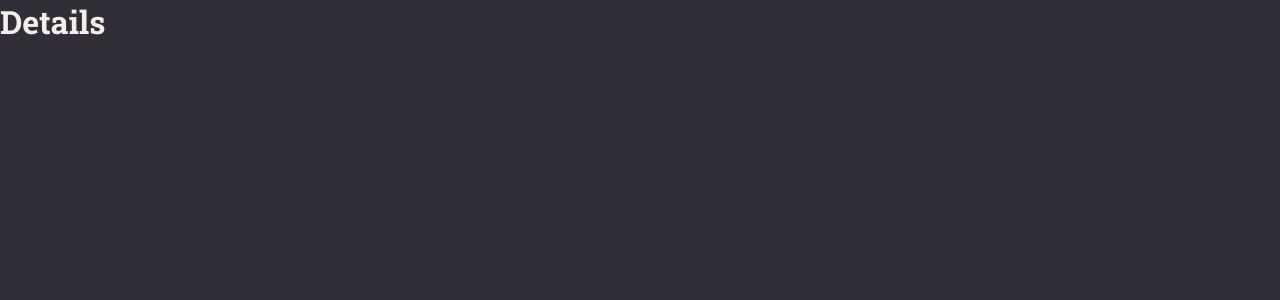
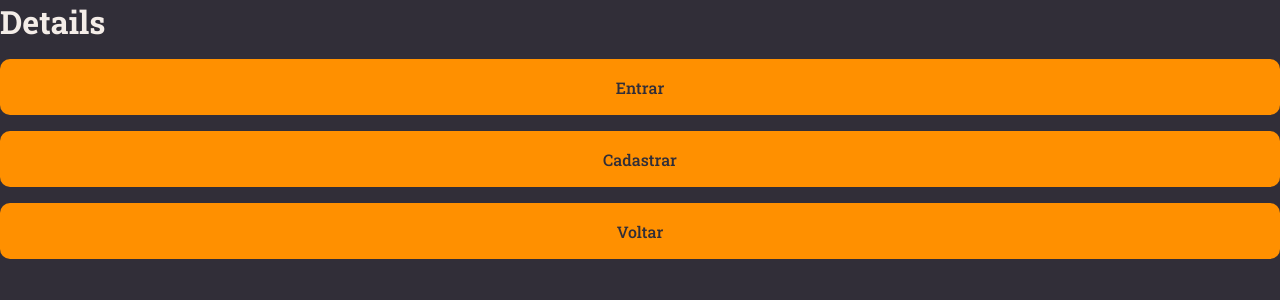
Before and after one commit to Bruno3dua/rocketnotes, a React (Vite) app: page / in a window 1280 px wide. Shown: the top 300 px of the page. Built offline with nearby package versions, Linux system fonts and the light colour scheme.

Commit message:
add buttom component

```diff
--- /dev/null
+++ b/src/components/Button/index.jsx
@@ -0,0 +1,13 @@
+import { Container } from "./style";
+
+export function Button({ title, loading = false }) {
+
+    return (
+        <Container
+        type="button"
+        disabled = {loading}
+        >
+            { loading ? "Carregando..." : title }
+        </Container>
+    )
+}
--- /dev/null
+++ b/src/components/Button/style.js
@@ -0,0 +1,18 @@
+import styled from "styled-components";
+
+export const Container = styled.button`
+    width: 100%;
+    background-color: ${({ theme }) => theme.COLORS.ORANGE};
+    color: ${({ theme }) => theme.COLORS.BACKGROUND_800};
+
+    height: 5.6rem;
+    border: 0;
+    padding: 0 1.6rem;
+    margin-top: 1.6rem;
+    border-radius: 1rem;
+    font-weight: 500;
+
+    &:disabled {
+        opacity: 0.5;
+    }
+`
--- a/src/pages/Details/index.jsx
+++ b/src/pages/Details/index.jsx
@@ -1,10 +1,14 @@
 import { Container } from "./style.js"
+import { Button } from "../../components/Button"
 
 export function Details() {
 
   return (
     <Container>
       <h1>Details</h1>
+      <Button title="Entrar" />
+      <Button title="Cadastrar" />
+      <Button title="Voltar" />
     </Container>
   )
 }
--- a/src/styles/global.js
+++ b/src/styles/global.js
@@ -33,7 +33,7 @@
         transition: filter 200ms;
     }
 
-    button:hover a:hover {
+    button:hover, a:hover {
         filter: brightness(0.9);
     }
 `
```
